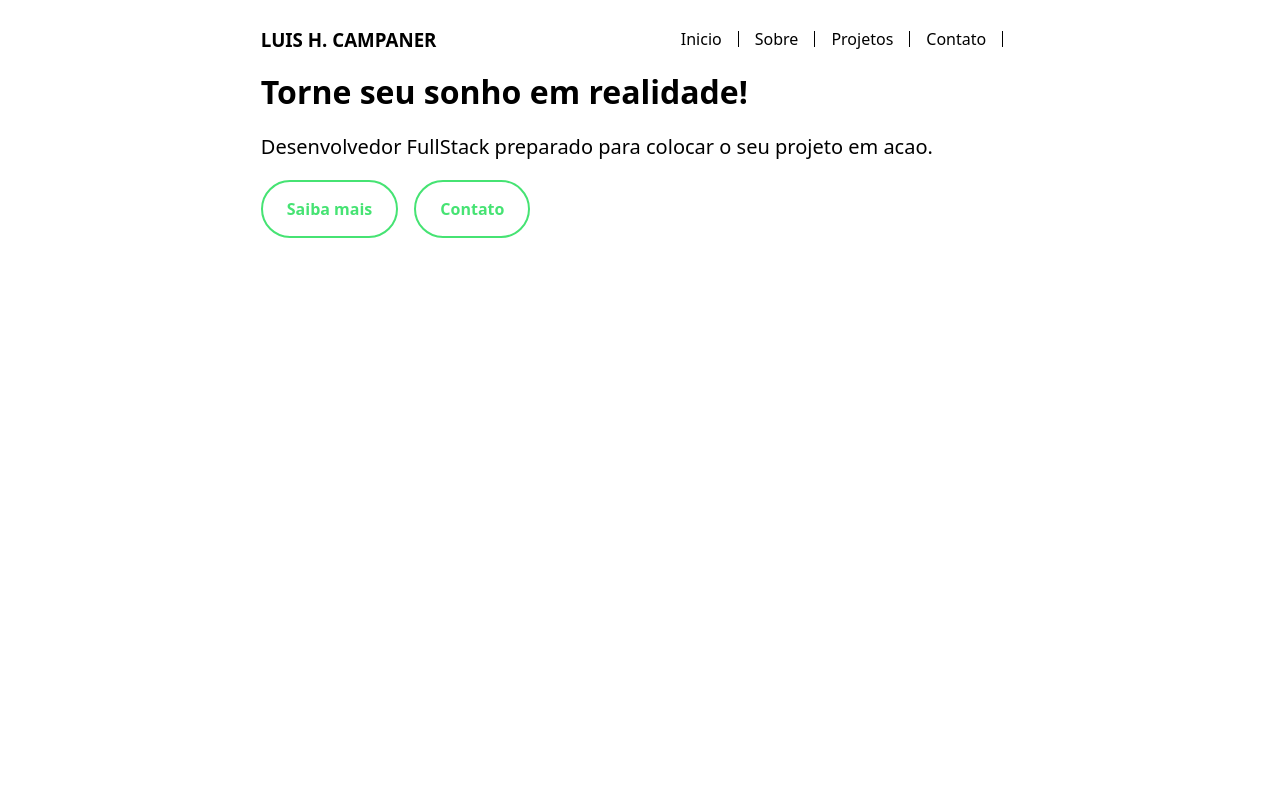
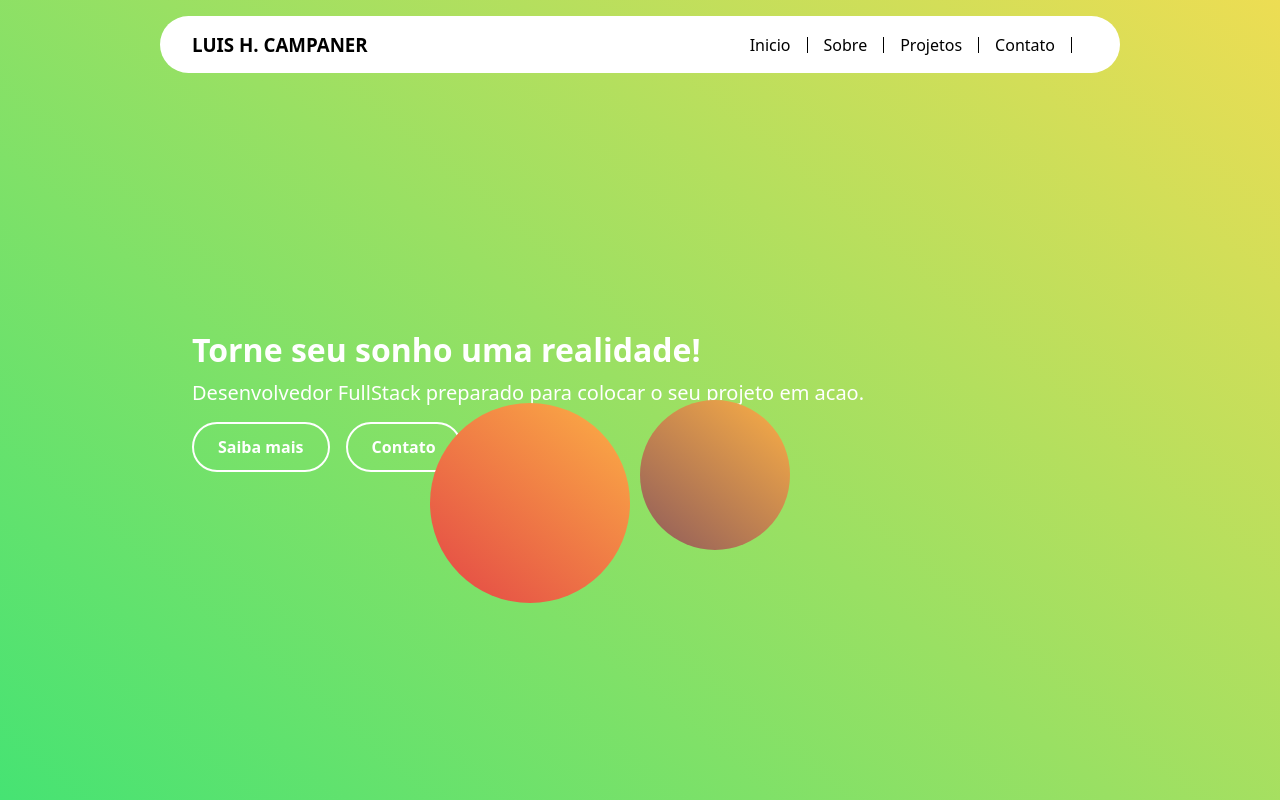
Before and after one commit to OutraContaDoLuis/portifolio, a React (Vite) app: page / in a window 1280 px wide. Built offline with nearby package versions, Linux system fonts and the light colour scheme.

Commit message:
Adicionando animations no HomePage

```diff
--- a/src/App.css
+++ b/src/App.css
@@ -11,6 +11,12 @@
   flex-direction: row;
   justify-content: space-between;
   align-self: center;
+  background-color: white;
+  padding: 16px 32px;
+  border-radius: 32px;
+  position: fixed;
+  margin-top: 16px;
+  top: 0;
 }
 
 .title--3 {
--- a/src/App.jsx
+++ b/src/App.jsx
@@ -11,7 +11,7 @@ function App() {
   return (
     <>
       <div id="body--main" className="box box--column max--content">
-        <div id="topbar" className="box box--row width--content--1 margin--1">
+        <div id="topbar" className="box box--row width--content--1 align--center">
           <div className="box">
             <h3>LUIS H. CAMPANER</h3>
           </div>
--- a/src/index.css
+++ b/src/index.css
@@ -1,5 +1,9 @@
 :root {
   font-family: system-ui, Avenir, Helvetica, Arial, sans-serif;
+}
+
+* {
+  margin: 0;
 }
 
 .box {
@@ -22,22 +26,27 @@
 
 .max--content--view {
   width: 100vw;
+  height: 100vh;
 }
 
 .max--content {
   width: 100%;
 }
 
+.max--content--height {
+  height: 100%;
+}
+
 .width--content--1 {
-  width: 60%;
+  width: 70%;
 }
 
 .padding--1 {
-  padding: 0px 10%;
+  padding: 0px 15%;
 }
 
 .margin--1 {
-  margin: 0px 10%;
+  margin: 0px 15%;
 }
 
 .paragraphy {
@@ -54,3 +63,8 @@
   align-self: flex-start;
   text-align: start;
 }
+
+.align--center {
+  align-self: center;
+  text-align: center;
+}
--- a/src/pages/HomePage.jsx
+++ b/src/pages/HomePage.jsx
@@ -4,12 +4,20 @@ function HomePage() {
 
     return(
         <>
-            <div className="box box--column width--content--1">
-                <h1 className="title--1 align--right">Torne seu sonho em realidade!</h1>
-                <p className="paragraphy align--right">Desenvolvedor FullStack preparado para colocar o seu projeto em acao.</p>
-                <div className="box box--row align--right">
-                    <button className="home__button">Saiba mais</button>
-                    <button className="home__button">Contato</button>
+            <div className="box box--column max--content">
+                <div id="first--box--home" className="box max--content--view">
+                    <div className="circle1"></div>
+                    <div className="circle2"></div>
+                    <div className="box box--row margin--1">
+                        <div className="box box--column">
+                            <h1 id="first--box__h1" className="title--1 align--right">Torne seu sonho uma realidade!</h1>
+                            <p id="first--box__p" className="paragraphy align--right">Desenvolvedor FullStack preparado para colocar o seu projeto em acao.</p>
+                            <div className="box box--row align--right">
+                                <button className="home__button">Saiba mais</button>
+                                <button className="home__button">Contato</button>
+                            </div>
+                        </div>
+                    </div>
                 </div>
             </div>
 
--- a/src/styles/HomePage.css
+++ b/src/styles/HomePage.css
@@ -1,19 +1,113 @@
+:root {
+  --color-bg1: rgb(70, 227, 115);
+  --color-bg2: rgb(237, 221, 83);
+  --color1: 227, 70, 70;
+  --color2: 252, 176, 69;
+  --color3: 142, 91, 91;
+  --color4: 70, 183, 227;
+  --color5: 146, 227, 196;
+  --circle-size: 80%;
+  --blending: hard-light;
+}
+
+#first--box--home {
+  background: #46E373;
+  background: linear-gradient(40deg, var(--color-bg1), var(--color-bg2));
+}
+
+#g1 {
+  position: absolute;
+  background: linear-gradient(40deg, rgb(var(--color1)), rgb(var(--color2)));
+  mix-blend-mode: var(--blending);
+
+  width: var(--circle-size);
+  height: var(--circle-size);
+  border-radius: 50%;
+
+  opacity: 1;
+}
+
+.circle1 {
+  position: absolute;
+  background: linear-gradient(40deg, rgb(var(--color1)), rgb(var(--color2)));
+
+  width: 200px;
+  height: 200px;
+  border-radius: 50%;
+
+  top: calc(50%);
+  left: calc(50% + 200px);
+
+  animation-name: movementCircle1;
+  animation-duration: 10s;
+  animation-iteration-count: infinite;
+
+  opacity: 1;
+}
+
+.circle2 {
+  position: absolute;
+  background: linear-gradient(40deg, rgb(var(--color3)), rgb(var(--color2)));
+
+  width: 150px;
+  height: 150px;
+  border-radius: 50%;
+
+  top: calc(50%);
+  left: calc(50% );
+
+  opacity: 1;
+}
+
+@keyframes movementCircle1 {
+  0% {
+    left: calc(50% - 200px);
+    top: calc(50% + 50px);
+  }
+  25% {
+    left: calc(50% - 230px);
+    top: calc(50%);
+  }
+  50% {
+    right: calc(50% - 180x);
+    top: calc(50%);
+  }
+  75% {
+    right: calc(50% - 180x);
+    top: calc(50% + 10px);
+  }
+  100% {
+    left: calc(50% - 200px);
+    top: calc(50% + 50px);
+  }
+}
+
+#first--box__h1 {
+  color: white;
+  margin-bottom: 8px;
+}
+
+#first--box__p {
+  color: white;
+  margin-bottom: 16px;
+}
+
 .home__button {
-  padding: 16px 24px;
+  padding: 12px 24px;
   font-size: 16px;
-  border: 2px solid #46E373;
+  border: 2px solid white;
   border-radius: 32px;
   background-color: transparent;
   font-weight: 600;
   font-family: system-ui, Avenir, Helvetica, Arial, sans-serif;
-  color: #46E373;
+  color: white;
   transition: 0.3s ease;
   margin-right: 16px;
 }
 
 .home__button:hover {
-    cursor: pointer;
-    border: 2px solid transparent;
-    background-color: #46E373;
-    color: white;
+  cursor: pointer;
+  border: 2px solid transparent;
+  background-color: white;
+  color: #46E373;
 }
```
